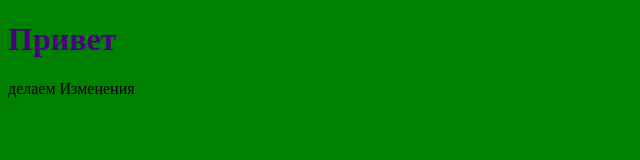
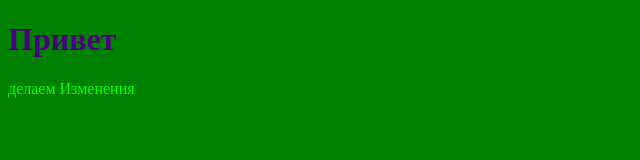
Before and after one commit to SergeyFizik/-, a plain HTML site: page index.html in a window 1280 px wide. Shown: the whole page, without its empty margins (0-640 px from the left). Drawn offline with Linux system fonts and the light colour scheme.

Commit message:
Поменял цвет block

```diff
--- a/Styles/styles.css
+++ b/Styles/styles.css
@@ -5,3 +5,6 @@ body {
 h1{
     color: indigo;
 }
+.block{
+    color: lime;
+}
```
Also changed, not shown: Scripts/script.js (line endings or trailing spaces).
